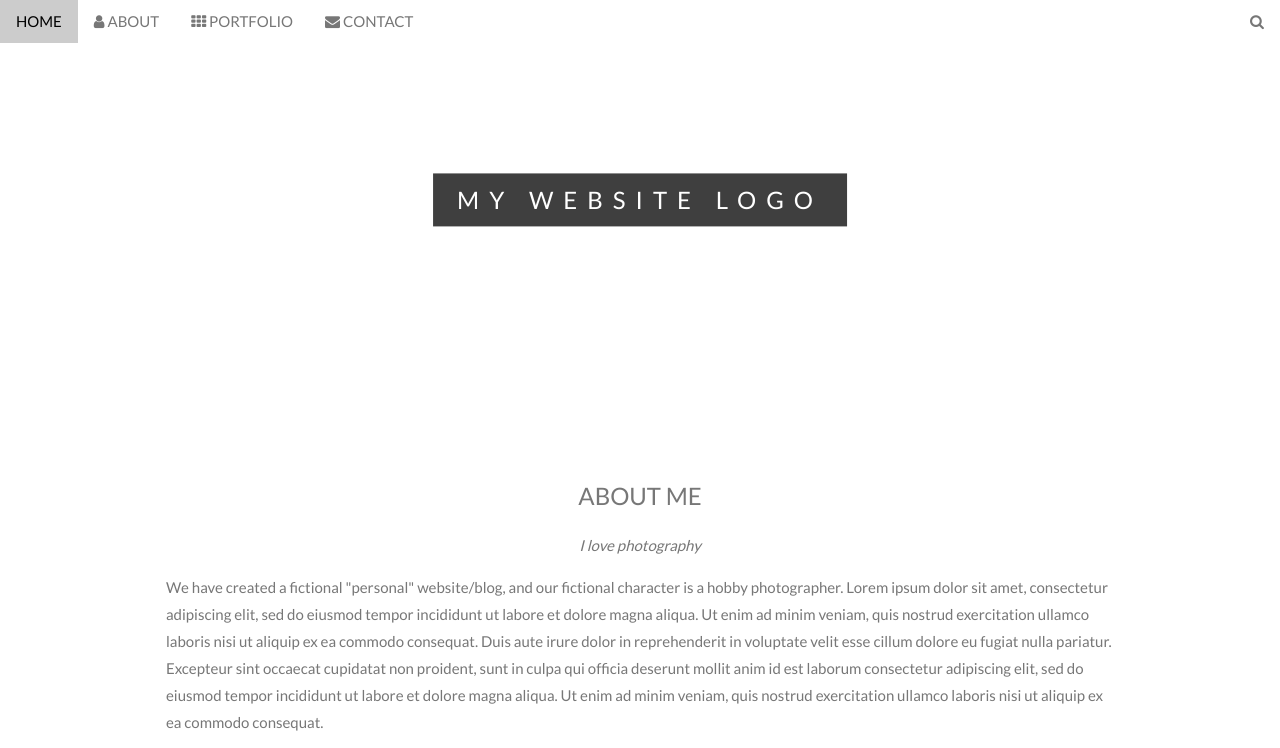
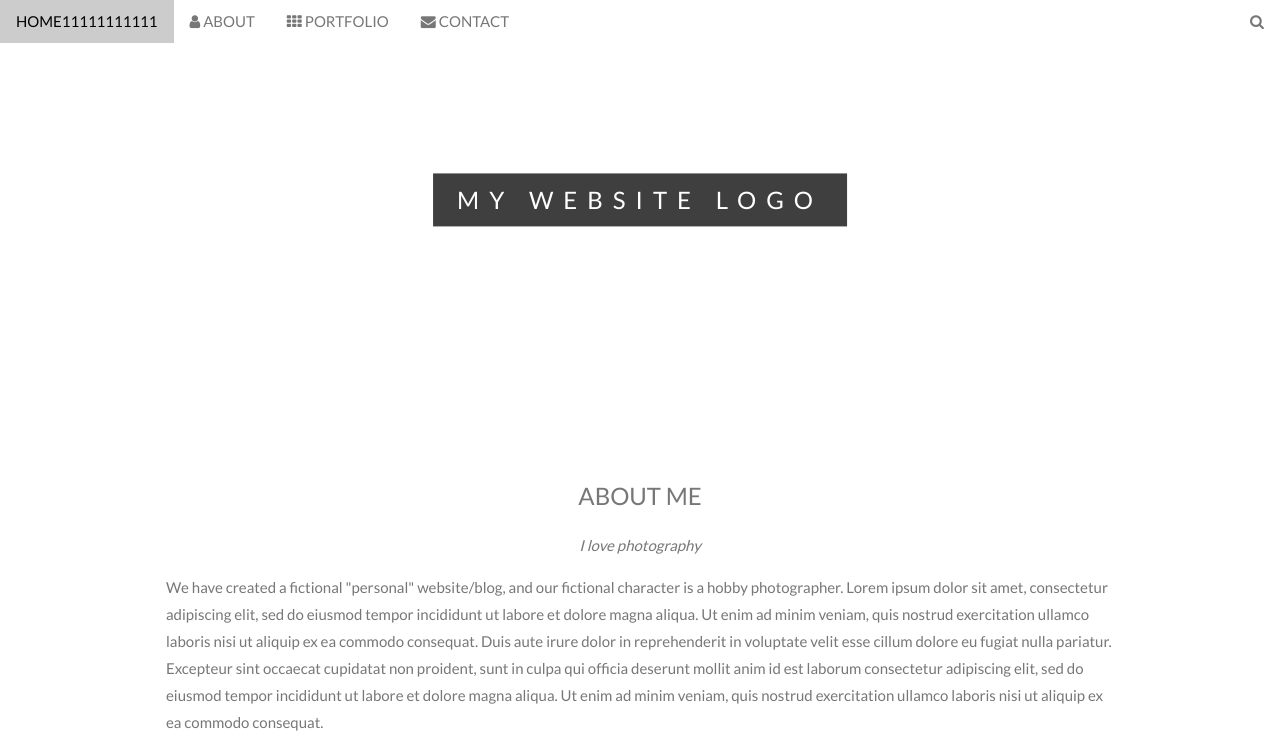
Before and after one commit to amitdkadam385/amitdkadam385.github.io, a plain HTML site: page index.html in a window 1280 px wide. Shown: the top 748 px of the page. Drawn offline with nearby package versions, Linux system fonts and the light colour scheme.

Commit message:
Update index.html

```diff
--- a/index.html
+++ b/index.html
@@ -61,7 +61,7 @@ body, html {
     <a class="w3-bar-item w3-button w3-hover-black w3-hide-medium w3-hide-large w3-right" href="javascript:void(0);" onclick="toggleFunction()" title="Toggle Navigation Menu">
       <i class="fa fa-bars"></i>
     </a>
-    <a href="#home" class="w3-bar-item w3-button">HOME</a>
+    <a href="#home" class="w3-bar-item w3-button">HOME11111111111</a>
     <a href="#about" class="w3-bar-item w3-button w3-hide-small"><i class="fa fa-user"></i> ABOUT</a>
     <a href="#portfolio" class="w3-bar-item w3-button w3-hide-small"><i class="fa fa-th"></i> PORTFOLIO</a>
     <a href="#contact" class="w3-bar-item w3-button w3-hide-small"><i class="fa fa-envelope"></i> CONTACT</a>
```
